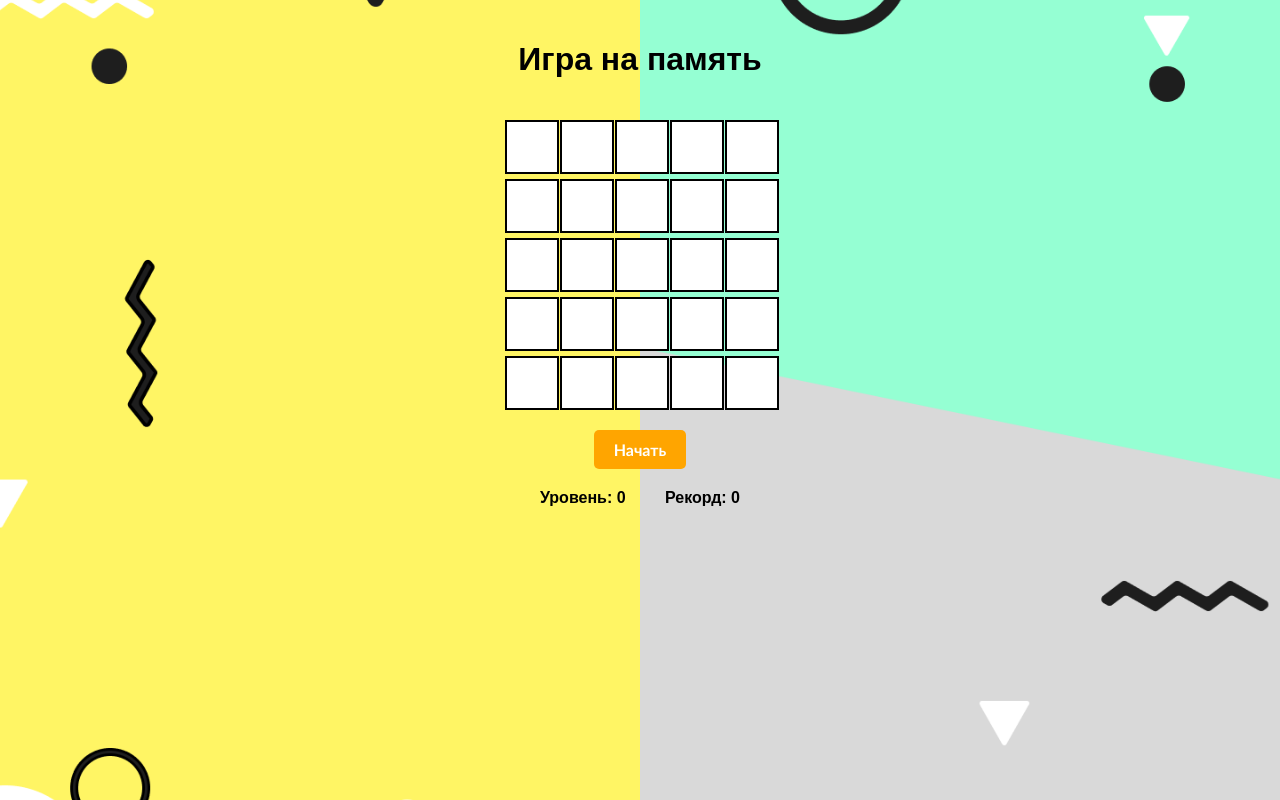
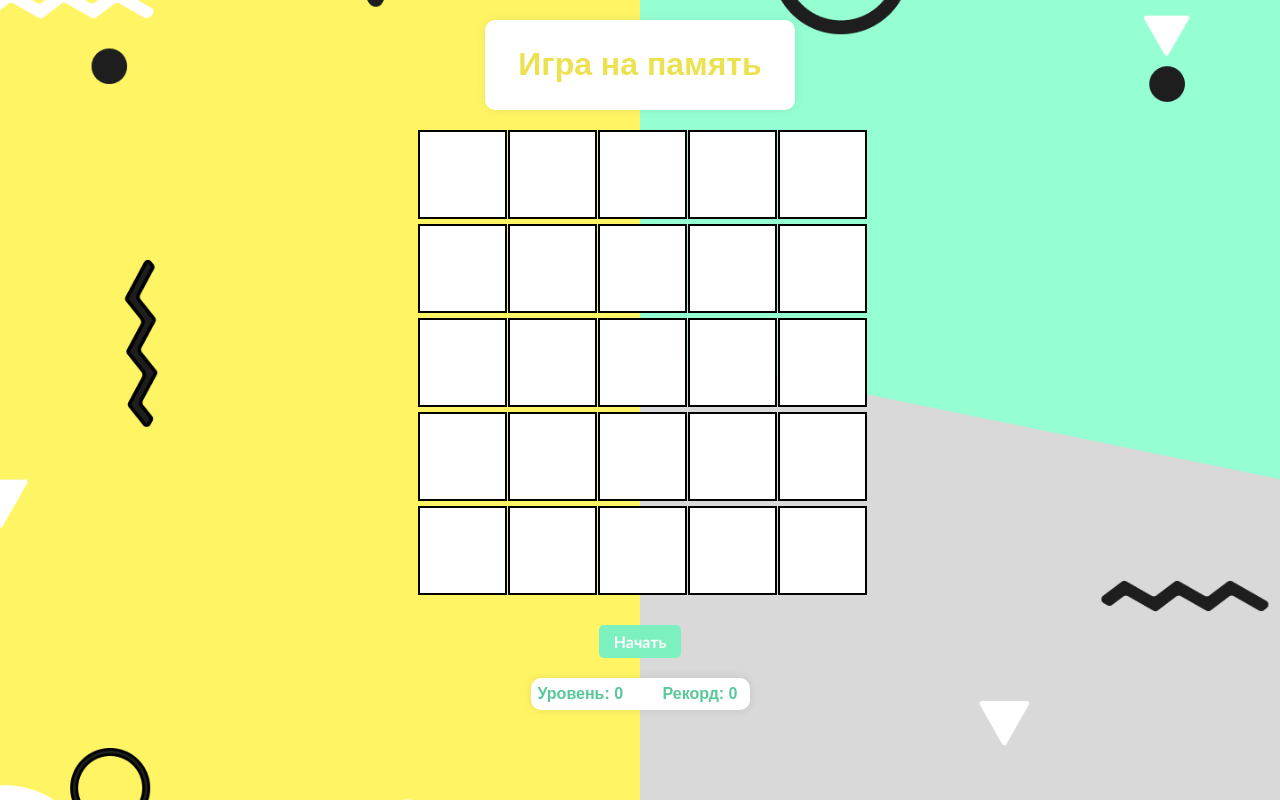
Before and after one commit to DaryaBoguk/Memory-Game, a React (Create React App) app in the folder mem/: page /gamePath in a window 1280 px wide. Built offline with nearby package versions, Linux system fonts and the light colour scheme; the HTML template or start-up script is replaced by a standard one.

Commit message:
gameBoardUpdate

```diff
--- a/mem/package.json
+++ b/mem/package.json
@@ -10,7 +10,7 @@
     "react": "^18.3.1",
     "react-dom": "^18.3.1",
     "react-router-dom": "6.4",
-    "react-scripts": "5.0.1",
+    "react-scripts": "^5.0.1",
     "web-vitals": "^2.1.4"
   },
   "scripts": {
--- a/mem/src/componentsPath/GameBoard.css
+++ b/mem/src/componentsPath/GameBoard.css
@@ -7,13 +7,13 @@
 
 .game-grid {
   display: grid;
-    grid-template-columns: repeat(5, 50px);
+  grid-template-columns: repeat(5, 85px);
   gap: 5px;
 }
 
 .game-cell {
-    width: 50px;
-    height: 50px;
+  width: 85px;
+  height: 85px;
   border: 2px solid black;
   background-color: white;
   cursor: pointer;
@@ -25,22 +25,7 @@
 }
 
 .game-cell.computer {
-    background-color: red;
-  }
-
-  .start-button {
-    padding: 10px 20px;
-    font-size: 16px;
   background-color: orange;
-    color: white;
-    border: none;
-    border-radius: 5px;
-    cursor: pointer;
-    transition: background-color 0.3s ease;
-  }
-
-  .start-button:hover {
-    background-color: darkorange;
 }
 
 .game-info {
@@ -53,7 +38,7 @@
 
 .game-message {
   font-size: 18px;
-    margin-top: 10px;
+  margin-top: 5px;
   color: green;
   font-weight: bold;
 }
@@ -64,31 +49,79 @@
   left: 0;
   width: 100%;
   height: 100%;
-    background-color: rgba(0, 0, 0, 0.7);
+  background: url('../images/Menu.png') no-repeat center center;
+  background-size: cover;
   display: flex;
   align-items: center;
   justify-content: center;
   z-index: 1000;
 }
-
 .dialog {
-    background-color: white;
-    padding: 20px;
+  display: flex;
+  flex-direction: column;
+  align-items: center;
   border-radius: 10px;
+  color: #7df0c0;
   text-align: center;
+  font-size: 25px;
+  margin: 80px 20px 0px 20px;
+}
+.dialog button {
+  margin: 10px 0;
+  padding: 10px 20px;
+  font-size: 20px;
+  background-color: #95FFD3;
+  color: black;
+  border: none;
+  border-radius: 5px;
+  cursor: pointer;
+  transition: background-color 0.3s ease;
 }
 
-  .dialog button {
-    margin-top: 10px;
-    padding: 10px 20px;
+.dialog button:hover {
+  background-color: #D9D9D9;
+}
+
+.dialog h2 {
+  color: #FFF564;
+  margin-bottom: 15px;
+}
+
+
+
+.header-container {
+  background-color: white;
+  padding: 5px;
+  border-radius: 10px;
+  box-shadow: 0 0 10px rgba(60, 55, 55, 0.1);
+  width: 300px;
+  text-align: center;
+  color: #ece14f;
+}
+
+.footer-container {
+  background-color: white;
+  padding: 7px;
+  border-radius: 10px;
+  box-shadow: 0 0 10px rgba(0, 0, 0, 0.1);
+  width: 205px;
+  text-align: center;
+  color: #58c899;
+}
+
+.start-button {
+  padding: 7px 15px;
   font-size: 16px;
-    background-color: orange;
+  background-color: #7df0c0;
   color: white;
   border: none;
   border-radius: 5px;
   cursor: pointer;
+  transition: background-color 0.3s ease;
+  margin-top: 10px;
 }
 
-  .dialog button:hover {
-    background-color: darkorange;
+.start-button:hover {
+  background-color: #56c396;
+  color: white;
 }
--- a/mem/src/componentsPath/GameBoard.js
+++ b/mem/src/componentsPath/GameBoard.js
@@ -17,7 +17,7 @@ const GameBoard = () => {
   const [isOn, setIsOn] = useState(false);
   const [message, setMessage] = useState("");
   const [showDialog, setShowDialog] = useState(false);
-  const [won, setWon] = useState(false); // New state variable for game outcome
+  const [won, setWon] = useState(false);
 
   useEffect(() => {
     if (isOn) {
@@ -49,12 +49,14 @@ const GameBoard = () => {
     } else if (canClick) {
       if (checkVictory()) {
         setMessage("Победа!");
-        setWon(true); // Set won to true
+        setWon(true);
         if (level > record) setRecord(level);
         setNumberOfRects((prev) => Math.min(prev + 1, 20));
       } else {
         setMessage("Вы проиграли!");
-        setWon(false); // Set won to false
+        setWon(false);
+        setLevel((prev) => 0);
+        setNumberOfRects((prev) => 3);
       }
       setCanClick(false);
       setShowDialog(true);
@@ -101,7 +103,10 @@ const GameBoard = () => {
 
   return (
     <div className="game-container">
+        <div className="header-container">
             <h1>Игра на память</h1>
+        </div>
+
         <div className="game-grid">
             {boardPlayer.map((row, i) =>
                 row.map((cell, j) => (
@@ -109,27 +114,26 @@ const GameBoard = () => {
                         key={i + '-' + j}
                         className={
                             "game-cell" +
-                (canClick
-                  ? cell
-                    ? " active"
-                    : ""
-                  : boardComputer[i][j]
-                  ? " computer"
-                  : "")
+                            (canClick ? (cell ? " active" : "") : boardComputer[i][j] ? " computer" : "")
                         }
                         onClick={() => handleClick(i, j)}
                     ></div>
                 ))
             )}
         </div>
+
         <button className="start-button" onClick={startGame}>
             {isOn ? "Запомнить..." : canClick ? "Проверить" : "Начать"}
         </button>
+
+        <div className="footer-container">
             <div className="game-info">
                 <span>Уровень: {level}</span>
                 <span>Рекорд: {record}</span>
             </div>
             {message && <div className="game-message">{message}</div>}
+        </div>
+
         {showDialog && (
             <Dialog
                 message={message}
```
Also changed, not shown: 1 other file (tests, documents, lock files or other folders). Lines whose indentation alone changed are shown as unchanged.
